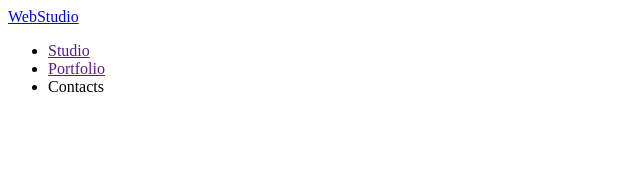
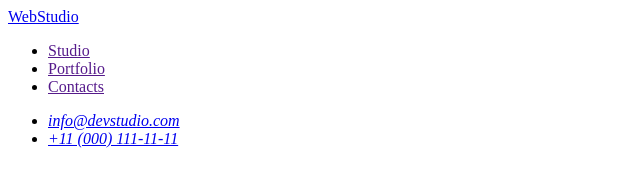
Before and after one commit to stselen07/goit-markup-hw-01, a plain HTML site: page index.html in a window 1280 px wide. Shown: the whole page, without its empty margins (0-640 px from the left). Drawn offline with Linux system fonts and the light colour scheme.

Commit message:
Update index.html

```diff
--- a/index.html
+++ b/index.html
@@ -12,9 +12,16 @@
             <ul>
                 <li> <a href="">Studio</a></li>
                 <li> <a href="">Portfolio</a></li>
-                <li> <a href=""></a>Contacts</li>
+                <li> <a href="">Contacts</a></li>
             </ul>
         </nav>
+        <address>
+            <ul>
+                <li> <a href="mailto:info@devstudio.com">info@devstudio.com
+</a></li>
+                <li> <a href="tel:+110001111111">+11 (000) 111-11-11</a></li>
+            </ul>
+        </address>
 
     </header>
     <main>
```
